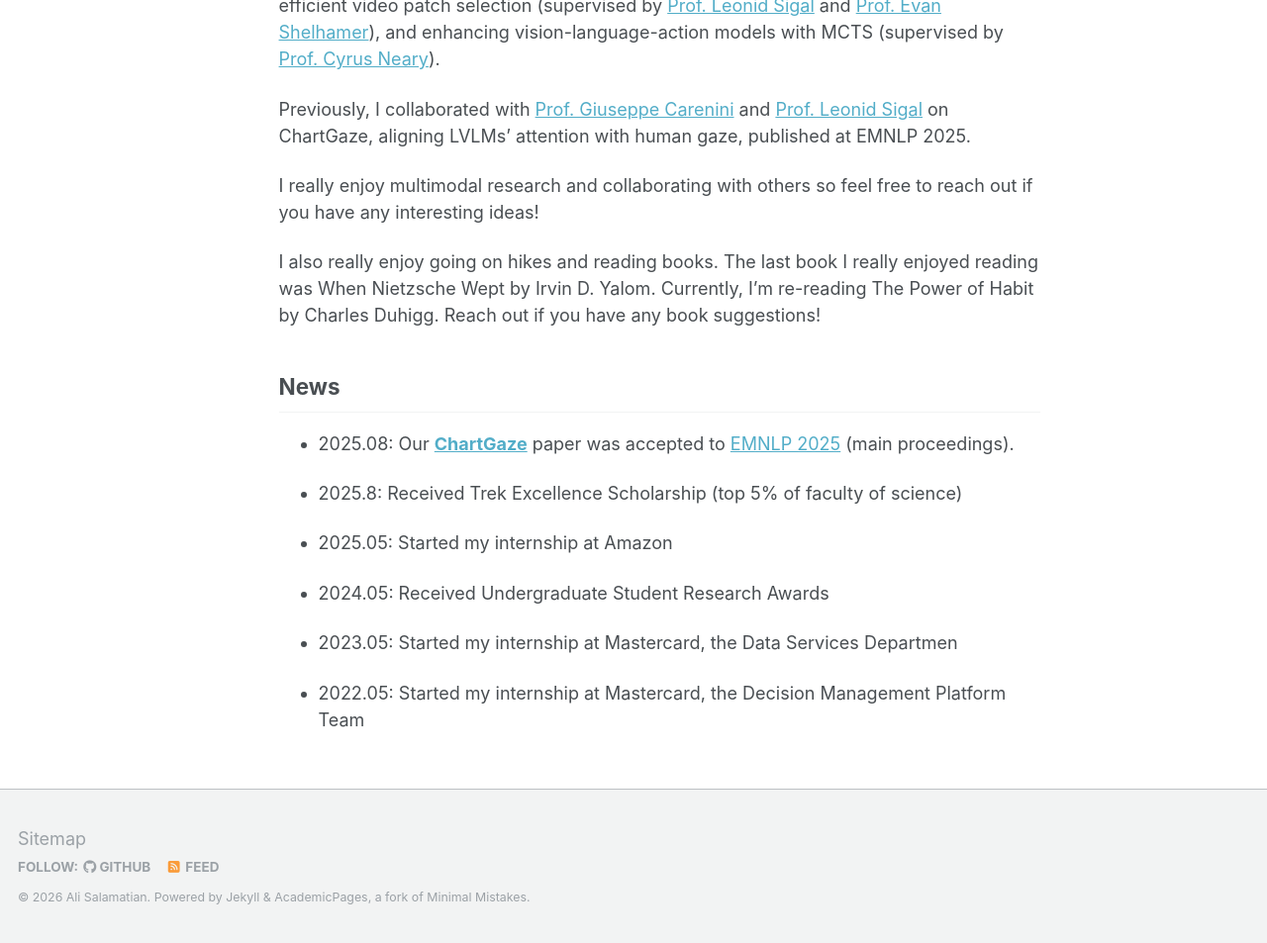
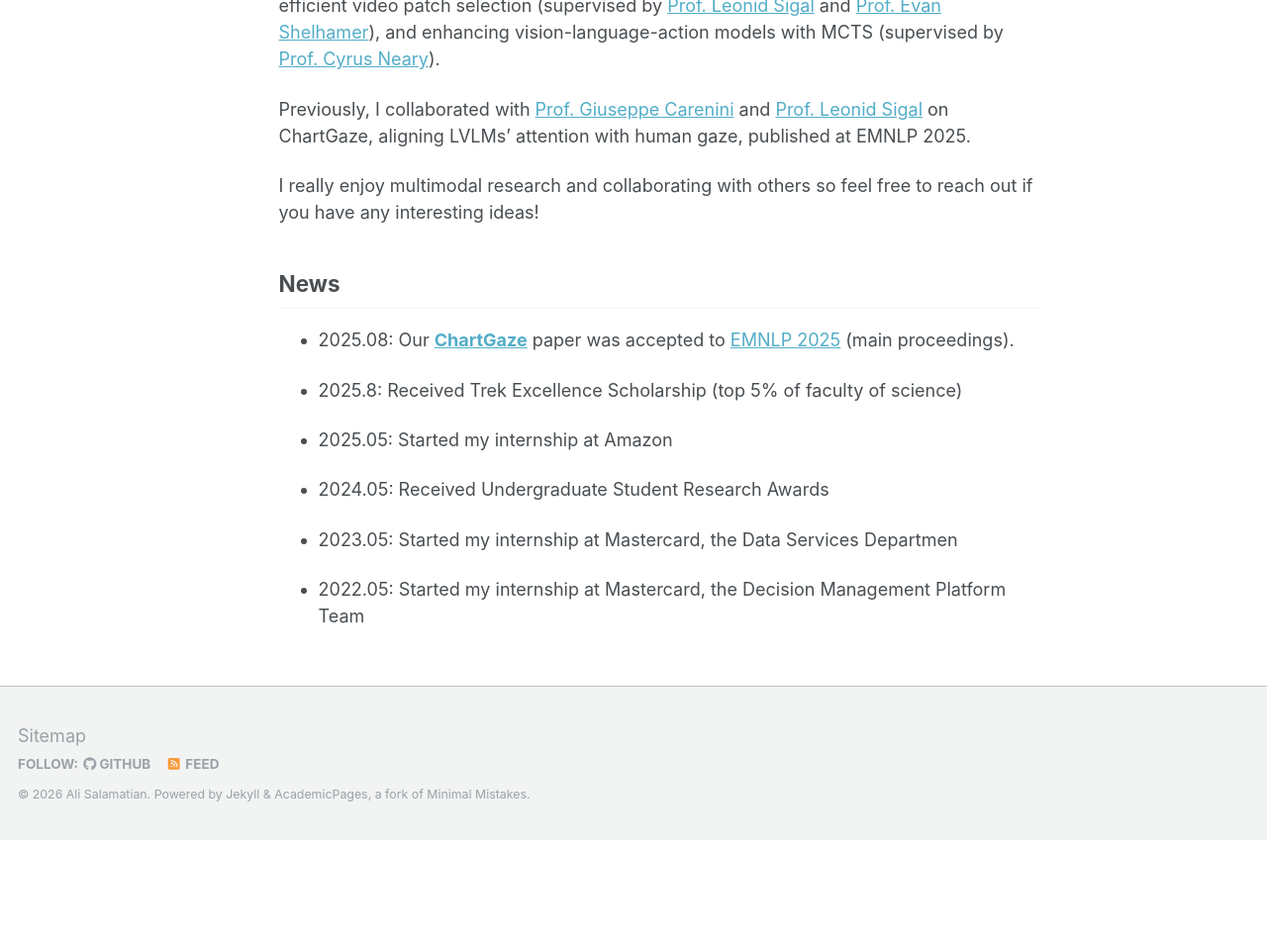
Before and after one commit to alisalamatian1/alisalamatian1.github.io, a Jekyll site: the page built from _pages/about.md, in a window 1280 px wide, cut to the strip 222-1175 px from the top of the page. Shown: the whole strip at 99% size. Built offline with Jekyll 4.4.1, drawn with Linux system fonts in a browser that asks for light colours; after the commit the page ends 1071 px from its top, so only the background shows below that.

Commit message:
removing the book section

```diff
--- a/_pages/about.md
+++ b/_pages/about.md
@@ -13,8 +13,6 @@ Previously, I collaborated with [Prof. Giuseppe Carenini](https://www.cs.ubc.ca/
 
 I really enjoy multimodal research and collaborating with others so feel free to reach out if you have any interesting ideas!
 
-I also really enjoy going on hikes and reading books. The last book I really enjoyed reading was When Nietzsche Wept by Irvin D. Yalom. Currently, I'm re-reading The Power of Habit by Charles Duhigg. Reach out if you have any book suggestions!
-
 ## News
 - 2025.08: Our [**ChartGaze**](https://aclanthology.org/2025.emnlp-main.607/) paper was accepted to [EMNLP 2025](https://2025.emnlp.org/) (main proceedings).
 
```
